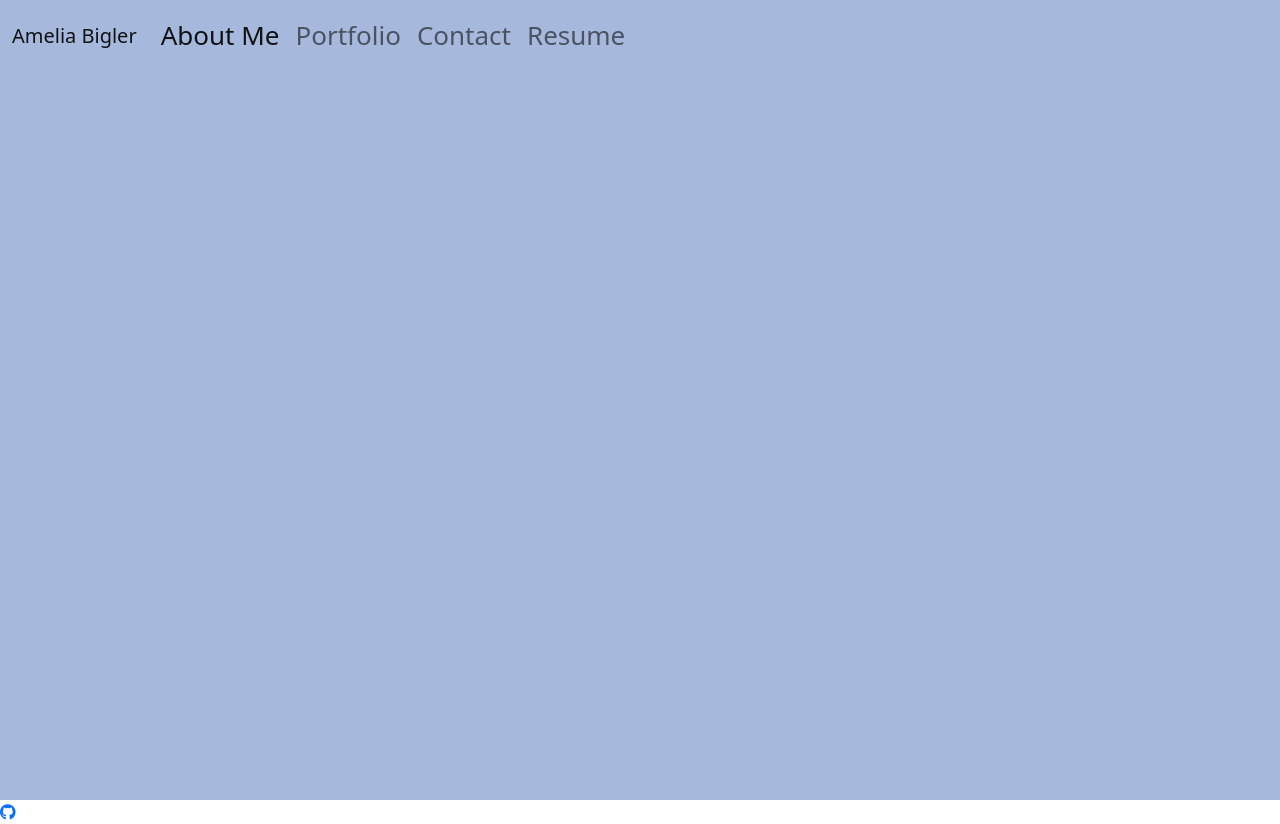
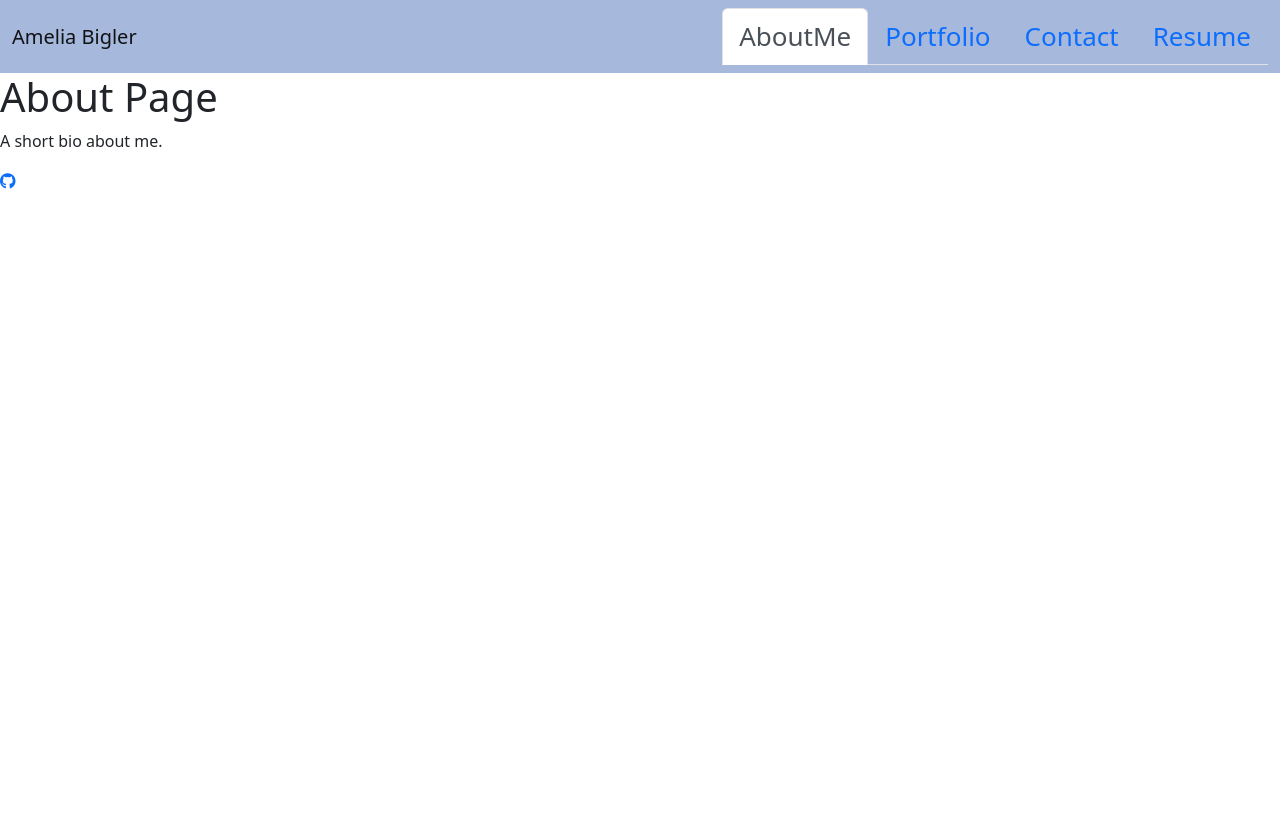
Before and after one commit to AmeliaBigler/Bigler-Portfolio, a React (Create React App) app in the folder bigler-portfolio/: page / in a window 1280 px wide. After the commit the page ends 800 px from the top, so only its background shows below. Built offline with nearby package versions, Linux system fonts and the light colour scheme.

Commit message:
add sections components. add conditional rendering to navigation.

```diff
--- a/bigler-portfolio/src/App.css
+++ b/bigler-portfolio/src/App.css
@@ -4,7 +4,6 @@
 
 .App-header {
   background-color: #a6b8db;
-  min-height: 100vh;
   display: flex;
   flex-direction: column;
   align-items: center;
--- a/bigler-portfolio/src/components/Header.js
+++ b/bigler-portfolio/src/components/Header.js
@@ -1,30 +1,13 @@
 import React from 'react';
-// import Navigation from './Navigation';
+import Navigation from './Navigation';
 
-function Header() {
-  return (
+function Header({currentPage, handlePageChange}) {
+
+    return (
     <nav className="navbar navbar-expand-lg App-header">
         <div className="container-fluid">
             <span className="navbar-brand mb-0 h1">Amelia Bigler</span>
-            <button className="navbar-toggler" type="button" data-bs-toggle="collapse" data-bs-target="#navbarSupportedContent" aria-controls="navbarSupportedContent" aria-expanded="false" aria-label="Toggle navigation">
-                <span className="navbar-toggler-icon"></span>
-            </button>
-            <div className="collapse navbar-collapse" id="navbarSupportedContent">
-                <ul className="navbar-nav me-auto mb-2 mb-lg-0">
-                    <li className="nav-item">
-                        <a className="nav-link active" aria-current="page" href="#AboutMe">About Me</a>
-                    </li>
-                    <li className="nav-item">
-                        <a className="nav-link" href="#Portfolio">Portfolio</a>
-                    </li>
-                    <li className="nav-item">
-                        <a className="nav-link" href="#Contact">Contact</a>
-                    </li>
-                    <li className="nav-item">
-                        <a className="nav-link" href="#Resume">Resume</a>
-                    </li>
-                </ul>
-            </div>
+            <Navigation currentPage={currentPage} handlePageChange={handlePageChange} />
         </div>
 </nav>
   );
--- a/bigler-portfolio/src/components/Navigation.js
+++ b/bigler-portfolio/src/components/Navigation.js
@@ -0,0 +1,49 @@
+import React from 'react';
+
+function NavTabs({ currentPage, handlePageChange }) {
+  return (
+    <ul className="nav nav-tabs">
+      <li className="nav-item">
+        <a
+          href="#aboutme"
+          onClick={() => handlePageChange('AboutMe')}
+
+          className={currentPage === 'AboutMe' ? 'nav-link active' : 'nav-link'}
+        >
+          AboutMe
+        </a>
+      </li>
+      <li className="nav-item">
+        <a
+          href="#portfolio"
+          onClick={() => handlePageChange('Portfolio')}
+
+          className={currentPage === 'Portfolio' ? 'nav-link active' : 'nav-link'}
+        >
+          Portfolio
+        </a>
+      </li>
+      <li className="nav-item">
+        <a
+          href="#contact"
+          onClick={() => handlePageChange('Contact')}
+
+          className={currentPage === 'Contact' ? 'nav-link active' : 'nav-link'}
+        >
+          Contact
+        </a>
+      </li>
+      <li className="nav-item">
+        <a
+          href="#resume"
+          onClick={() => handlePageChange('Resume')}
+          className={currentPage === 'Resume' ? 'nav-link active' : 'nav-link'}
+        >
+          Resume
+        </a>
+      </li>
+    </ul>
+  );
+}
+
+export default NavTabs;
--- a/bigler-portfolio/src/components/Portfolio.js
+++ b/bigler-portfolio/src/components/Portfolio.js
@@ -1,23 +1,37 @@
-import React from 'react';
+import React, { useState } from 'react';
 // import Project from './Project';
 import Header from './Header';
 import Footer from './Footer';
+import AboutMe from './sections/AboutMe';
+import Portfolio from './sections/Portfolio';
+import Contact from './sections/Contact';
+import Resume from './sections/Resume';
 
-// const project1 = {};
-// const project2 = {};
-// const project3 = {};
-// const project4 = {};
-// const project5 = {};
-// const project6 = {};
+function PortfolioApp() {
+    const [currentPage, setCurrentPage] = useState('AboutMe');
 
-function Portfolio() {
+    const renderPage = () => {
+        if (currentPage === 'AboutMe') {
+          return <AboutMe />;
+        }
+        if (currentPage === 'Portfolio') {
+          return <Portfolio />;
+        }
+        if (currentPage === 'Contact') {
+          return <Contact />;
+        }
+        return <Resume />;
+    };
+
+    const handlePageChange = (page) => setCurrentPage(page);
 
     return  (
         <div>
-            <Header />
+            <Header currentPage={currentPage} handlePageChange={handlePageChange}/>
+            {renderPage()}
             <Footer />
         </div>
     );
 }
 
-export default Portfolio;
+export default PortfolioApp;
--- /dev/null
+++ b/bigler-portfolio/src/components/sections/AboutMe.js
@@ -0,0 +1,12 @@
+import React from 'react';
+
+export default function AboutMe() {
+  return (
+    <div>
+      <h1>About Page</h1>
+      <p>
+        A short bio about me.
+      </p>
+    </div>
+  );
+}
--- /dev/null
+++ b/bigler-portfolio/src/components/sections/Contact.js
@@ -0,0 +1,12 @@
+import React from 'react';
+
+export default function Contact() {
+  return (
+    <div>
+      <h1>Contact Form</h1>
+      <p>
+        add contact form here
+      </p>
+    </div>
+  );
+}
--- /dev/null
+++ b/bigler-portfolio/src/components/sections/Portfolio.js
@@ -0,0 +1,12 @@
+import React from 'react';
+
+export default function Portfolio() {
+  return (
+    <div>
+      <h1>Portfolio</h1>
+      <p>
+        Here's some of my projects
+      </p>
+    </div>
+  );
+}
--- /dev/null
+++ b/bigler-portfolio/src/components/sections/Resume.js
@@ -0,0 +1,12 @@
+import React from 'react';
+
+export default function Resume() {
+  return (
+    <div>
+      <h1>Resume</h1>
+      <p>
+        Here's my resume
+      </p>
+    </div>
+  );
+}
```
